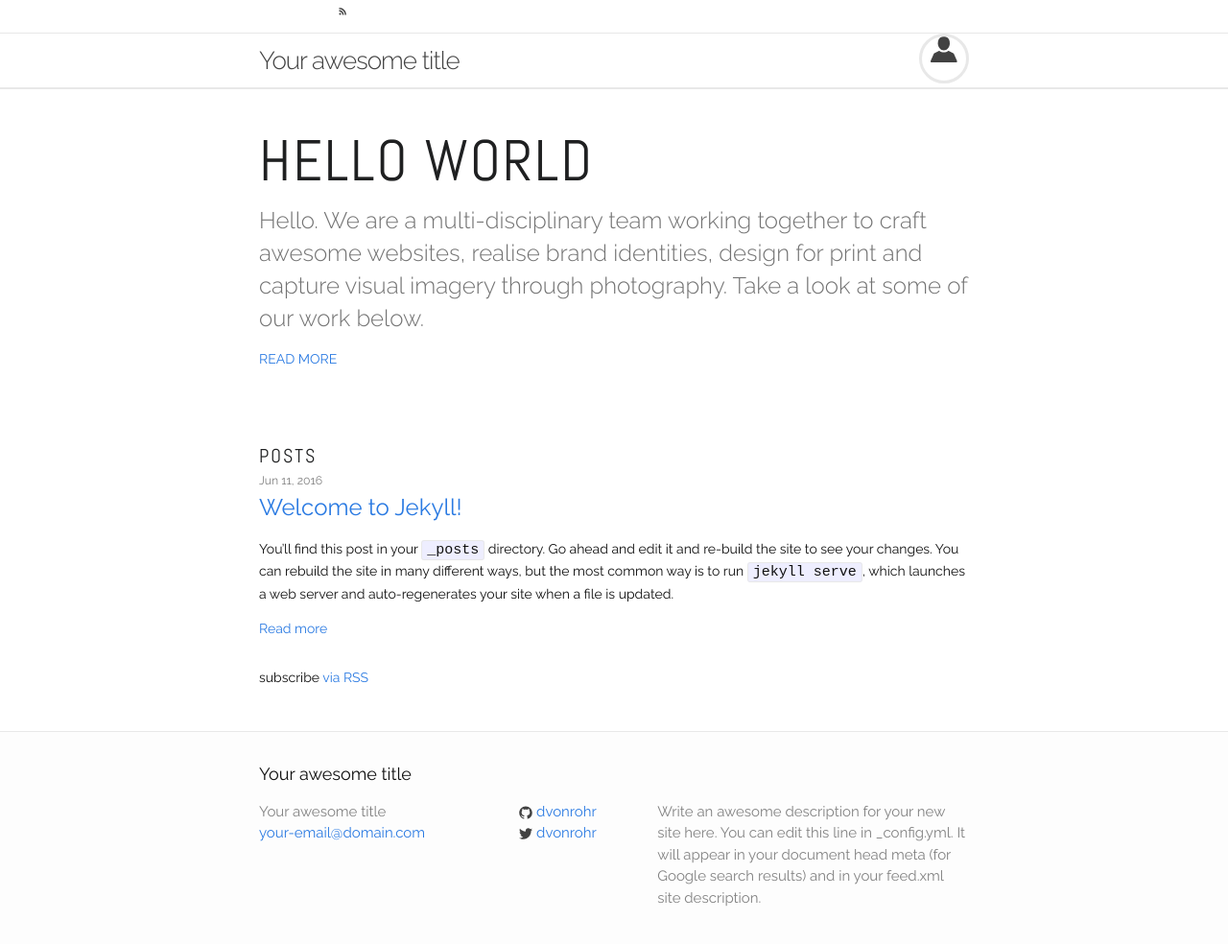
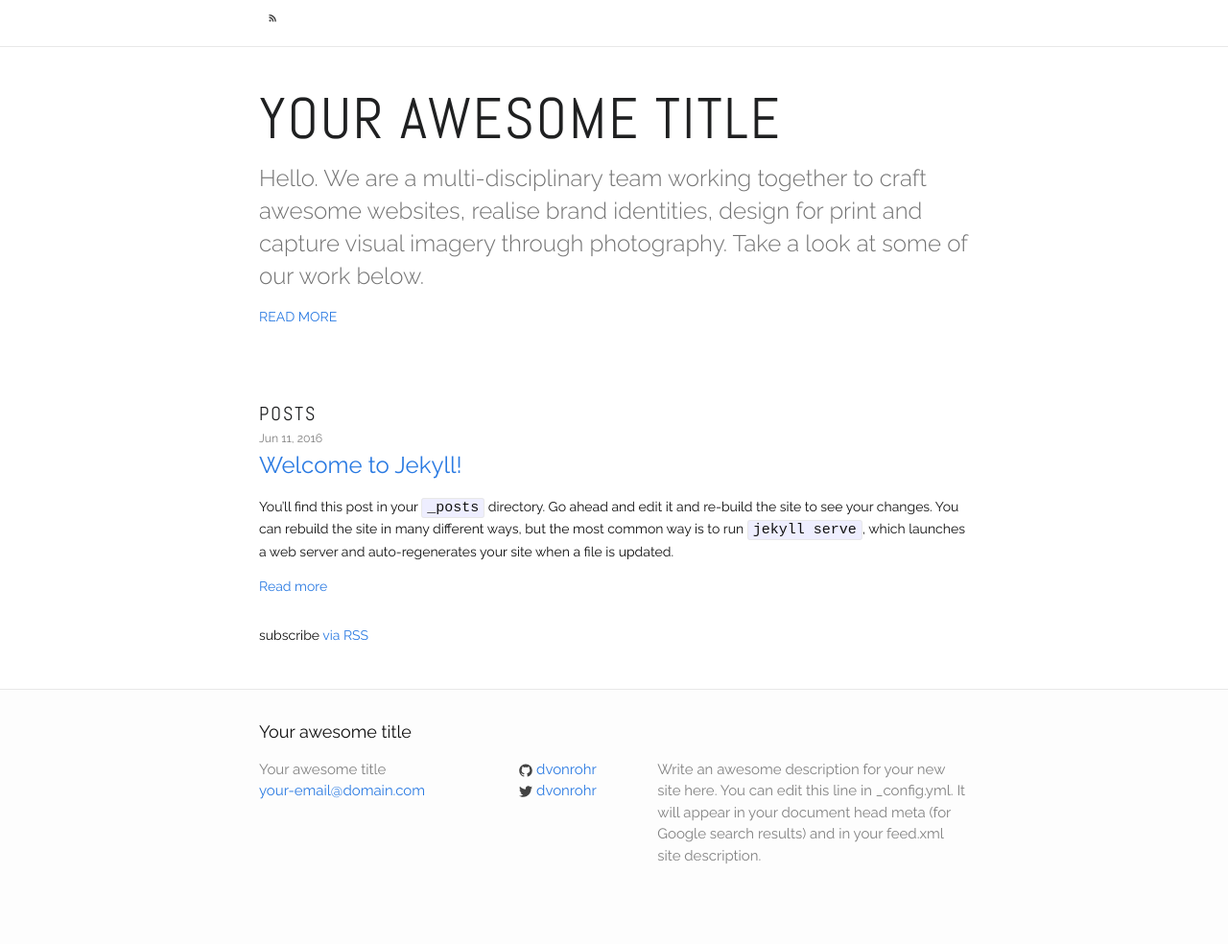
Before and after one commit to dvonrohr/dvonrohr.github.io, a Jekyll site: the page built from index.html, in a window 1280 px wide, cut to the strip 161-1168 px from the top of the page. Shown: the top 984 px of the strip at 96% size. Built offline with Jekyll 4.4.1, drawn with Linux system fonts in a browser that asks for light colours; comment, search, counter and statistics services are not loaded; after the commit the page ends 1124 px from its top, so only the background shows below that.

Commit message:
Make the header top-section look better

```diff
--- a/_includes/header.html
+++ b/_includes/header.html
@@ -30,16 +30,11 @@
               {% include icon-rss.html %}
             </li>
           </ul>
+
+          <a title="About Me" class="toggle-button" href="#">
+           {% include icon-user.svg %}
+          </a>
         </div>
       </div>
 
-      <div class="wrapper-bottom border-bottom">
-        <div class="wrapper">
-          <a class="site-title" href="{{ site.baseurl }}/">{{ site.title }}</a>
-
-          <a title="About Me" class="toggle-button" href="#">
-            {% include icon-user.svg %}
-          </a>
-        </div>
-      </div>
 </header>
--- a/_sass/_layout.scss
+++ b/_sass/_layout.scss
@@ -4,7 +4,7 @@
 .site-header {
     border-top: 5px solid $grey-color-dark;
     border-bottom: 1px solid $grey-color-light;
-    min-height: 56px;
+    padding: 7px 0;
 
     // Positioning context for the mobile navigation icon
     position: relative;
@@ -12,7 +12,7 @@
     line-height: 3.2;
 
     .social-media-list {
-        float: right;
+        float: left;
         margin-bottom: 0;
     }
 }
@@ -123,6 +123,10 @@
 .site-header .social-media-list {
     li {
         display: inline;
+    }
+
+    a:hover {
+        text-decoration: none;
     }
 }
 
@@ -289,7 +293,3 @@
 .slideout-open .slideout-menu {
     display: block;
 }
-
-.border-bottom {
-    border-bottom: 1px solid $grey-color-light;
-}
--- a/_sass/_profile.scss
+++ b/_sass/_profile.scss
@@ -10,8 +10,8 @@
 }
 
 .toggle-button {
-  width: 46px;
-  height: 46px;
+  width: 40px;
+  height: 40px;
   display: inline-block;
   float: right;
   border-radius: 50%;
@@ -22,12 +22,22 @@
   margin-left: 6px;
   font-size: 14px;
   color: $grey-color-light;
+  transition: all 0.1s ease;
 
   svg {
     position: relative;
-    height: 60%;
-    width: 60%;
+    top: 1px;
+    left: 1px;
+    height: 17px;
+    width: 17px;
     fill: $grey-color-dark;
+  }
+
+  &:hover {
+    background: $grey-color-dark;
+    svg {
+      fill: white;
+    }
   }
 }
 
--- a/index.html
+++ b/index.html
@@ -5,7 +5,7 @@
 <section class="full-height">
   <div class="page-content">
     <div class="wrapper">
-        <h1>Hello World</h1>
+        <h1>{{ site.title }}</h1>
 
         <p class="lead">
           Hello. We are a multi-disciplinary team working together to craft awesome websites,
```
